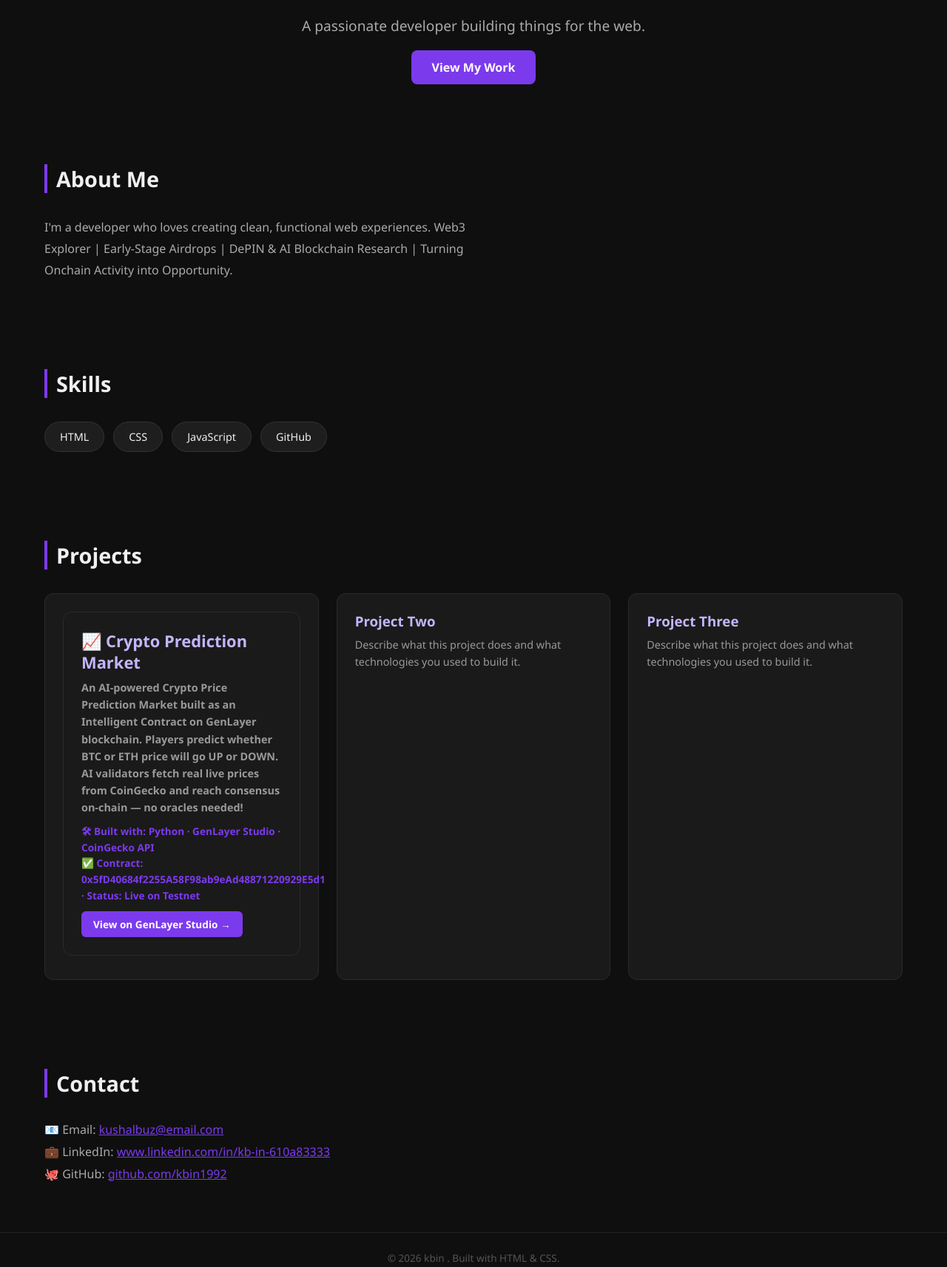
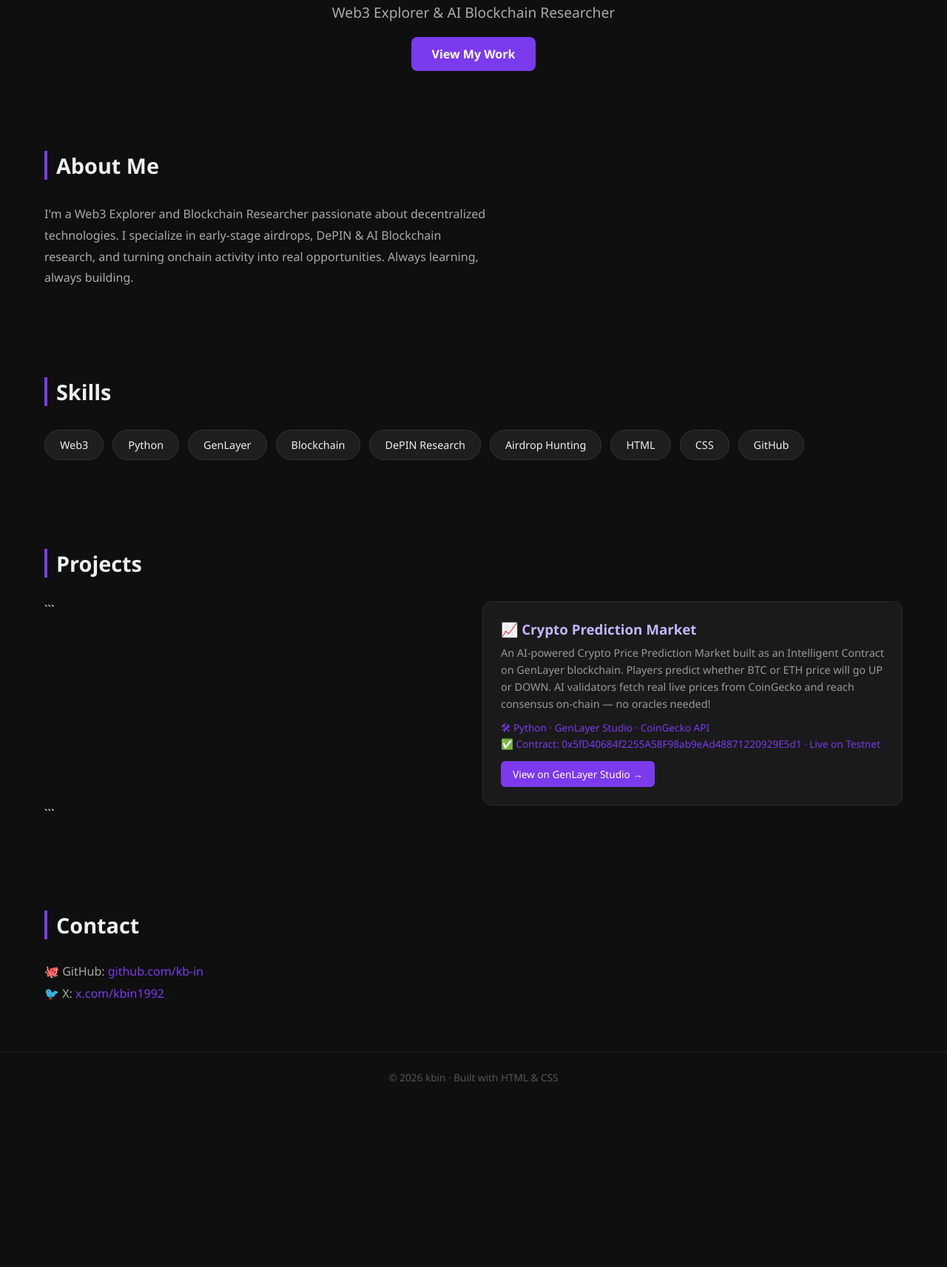
Before and after one commit to kb-in/kbin.github.io, a plain HTML site: page index.html in a window 1280 px wide. Shown: the part 231-1944 px from the top of the page at 74% size. After the commit the page ends 1721 px from the top, so only its background shows below. Drawn offline with Linux system fonts and the light colour scheme.

Commit message:
Update index.html

````diff
--- a/index.html
+++ b/index.html
@@ -1,24 +1,24 @@
 <!DOCTYPE html>
+
 <html lang="en">
 <head>
   <meta charset="UTF-8" />
   <meta name="viewport" content="width=device-width, initial-scale=1.0"/>
-  <title>My Portfolio</title>
+  <title>kbin | Web3 Portfolio</title>
   <style>
     * { margin: 0; padding: 0; box-sizing: border-box; }
     body { font-family: 'Segoe UI', sans-serif; background: #0f0f0f; color: #f0f0f0; }
 
+```
 nav {
   display: flex; justify-content: space-between; align-items: center;
-      padding: 20px 60px; background: #111; position: sticky; top: 0;
+  padding: 20px 60px; background: #111; position: sticky; top: 0; z-index: 100;
 }
 nav .logo { font-size: 1.4rem; font-weight: bold; color: #7c3aed; }
 nav a { color: #ccc; text-decoration: none; margin-left: 24px; font-size: 0.95rem; }
 nav a:hover { color: #7c3aed; }
 
-    .hero {
-      text-align: center; padding: 100px 20px 60px;
-    }
+.hero { text-align: center; padding: 100px 20px 60px; }
 .hero h1 { font-size: 3rem; margin-bottom: 16px; }
 .hero h1 span { color: #7c3aed; }
 .hero p { font-size: 1.2rem; color: #aaa; max-width: 500px; margin: 0 auto 32px; }
@@ -31,9 +31,7 @@
 section { padding: 60px 60px; }
 h2 { font-size: 1.8rem; margin-bottom: 32px; border-left: 4px solid #7c3aed; padding-left: 12px; }
 
-    .skills-grid {
-      display: flex; flex-wrap: wrap; gap: 12px;
-    }
+.skills-grid { display: flex; flex-wrap: wrap; gap: 12px; }
 .skill {
   background: #1e1e1e; border: 1px solid #333;
   padding: 10px 20px; border-radius: 999px; font-size: 0.9rem;
@@ -50,11 +48,15 @@
 .card p { color: #999; font-size: 0.9rem; line-height: 1.6; }
 
 #contact p { color: #aaa; margin-bottom: 8px; }
-    #contact a { color: #7c3aed; }
+#contact a { color: #7c3aed; text-decoration: none; }
+#contact a:hover { text-decoration: underline; }
 
 footer {
-      text-align: center; padding: 24px; color: #555; border-top: 1px solid #222; font-size: 0.85rem;
+  text-align: center; padding: 24px; color: #555;
+  border-top: 1px solid #222; font-size: 0.85rem;
 }
+```
+
   </style>
 </head>
 <body>
@@ -71,81 +73,76 @@
 
   <section class="hero">
     <h1>Hi, I'm <span>kbin</span> 👋</h1>
-    <p>A passionate developer building things for the web.</p>
+    <p>Web3 Explorer & AI Blockchain Researcher</p>
     <a href="#projects">View My Work</a>
   </section>
 
   <section id="about">
     <h2>About Me</h2>
     <p style="color:#aaa; max-width:600px; line-height:1.8;">
-      I'm a developer who loves creating clean, functional web experiences.
-      Web3 Explorer | Early-Stage Airdrops | DePIN & AI Blockchain Research | Turning Onchain Activity into Opportunity.
+      I'm a Web3 Explorer and Blockchain Researcher passionate about
+      decentralized technologies. I specialize in early-stage airdrops,
+      DePIN & AI Blockchain research, and turning onchain activity into
+      real opportunities. Always learning, always building.
     </p>
   </section>
 
   <section id="skills">
     <h2>Skills</h2>
     <div class="skills-grid">
+      <span class="skill">Web3</span>
+      <span class="skill">Python</span>
+      <span class="skill">GenLayer</span>
+      <span class="skill">Blockchain</span>
+      <span class="skill">DePIN Research</span>
+      <span class="skill">Airdrop Hunting</span>
       <span class="skill">HTML</span>
       <span class="skill">CSS</span>
-      <span class="skill">JavaScript</span>
       <span class="skill">GitHub</span>
-      <!-- Add more skills here -->
     </div>
   </section>
 
   <section id="projects">
     <h2>Projects</h2>
     <div class="projects-grid">
+
+```
   <div class="card">
-        <h3><div class="card">
     <h3>📈 Crypto Prediction Market</h3>
     <p>
-    An AI-powered Crypto Price Prediction Market
-    built as an Intelligent Contract on GenLayer
-    blockchain. Players predict whether BTC or ETH
-    price will go UP or DOWN. AI validators fetch
-    real live prices from CoinGecko and reach
-    consensus on-chain — no oracles needed!
+      An AI-powered Crypto Price Prediction Market built as an
+      Intelligent Contract on GenLayer blockchain. Players predict
+      whether BTC or ETH price will go UP or DOWN. AI validators
+      fetch real live prices from CoinGecko and reach consensus
+      on-chain — no oracles needed!
     </p>
     <p style="margin-top:10px; font-size:0.85rem; color:#7c3aed;">
-    🛠 Built with: Python · GenLayer Studio · CoinGecko API
+      🛠 Python · GenLayer Studio · CoinGecko API
     </p>
     <p style="font-size:0.85rem; color:#7c3aed;">
-    ✅ Contract: 0x5fD40684f2255A58F98ab9eAd48871220929E5d1 · Status: Live on Testnet
+      ✅ Contract: 0x5fD40684f2255A58F98ab9eAd48871220929E5d1 · Live on Testnet
     </p>
-  <a
-    href="https://studio.genlayer.com"
-    target="_blank"
-    style="display:inline-block; margin-top:10px;
+    <a href="https://studio.genlayer.com" target="_blank"
+      style="display:inline-block; margin-top:12px;
       background:#7c3aed; color:white; padding:8px 16px;
-    border-radius:6px; font-size:0.85rem;
-    text-decoration:none;">
+      border-radius:6px; font-size:0.85rem; text-decoration:none;">
       View on GenLayer Studio →
     </a>
   </div>
-</h3>
+
 </div>
-      <div class="card">
-        <h3>Project Two</h3>
-        <p>Describe what this project does and what technologies you used to build it.</p>
-      </div>
-      <div class="card">
-        <h3>Project Three</h3>
-        <p>Describe what this project does and what technologies you used to build it.</p>
-      </div>
-    </div>
+```
+
   </section>
 
   <section id="contact">
     <h2>Contact</h2>
-    <p>📧 Email: <a href="mailto:you@email.com">kushalbuz@email.com</a></p>
-    <p>💼 LinkedIn: <a href="#">www.linkedin.com/in/kb-in-610a83333</a></p>
-    <p>🐙 GitHub: <a href="#">github.com/kbin1992</a></p>
+    <p>🐙 GitHub: <a href="https://github.com/kb-in" target="_blank">github.com/kb-in</a></p>
+    <p>🐦 X: <a href="https://x.com/kbin1992" target="_blank">x.com/kbin1992</a></p>
   </section>
 
   <footer>
-    <p>© 2026 kbin . Built with HTML & CSS.</p>
+    <p>© 2026 kbin · Built with HTML & CSS</p>
   </footer>
 
 </body>
````
Lines whose indentation alone changed are shown as unchanged.
